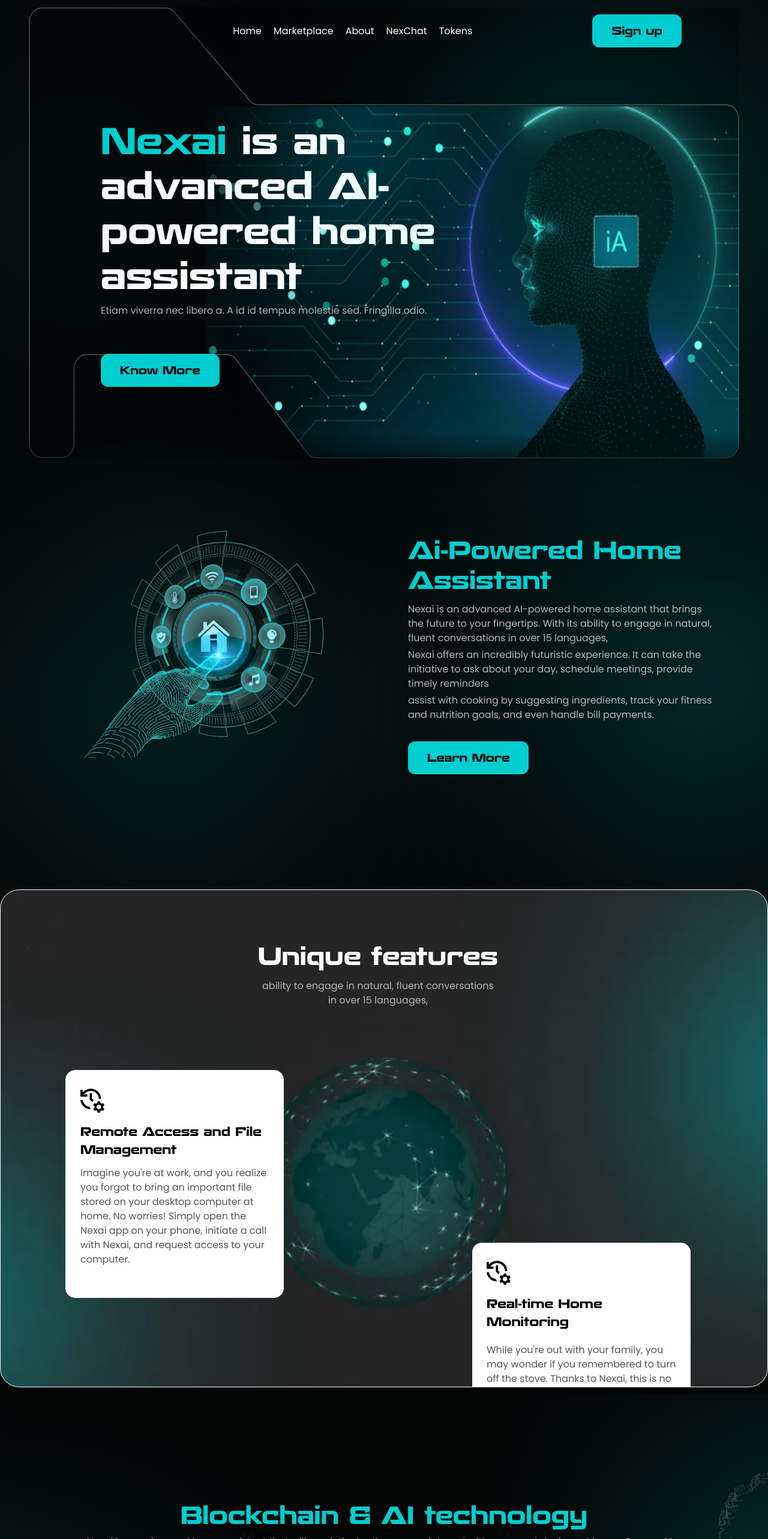
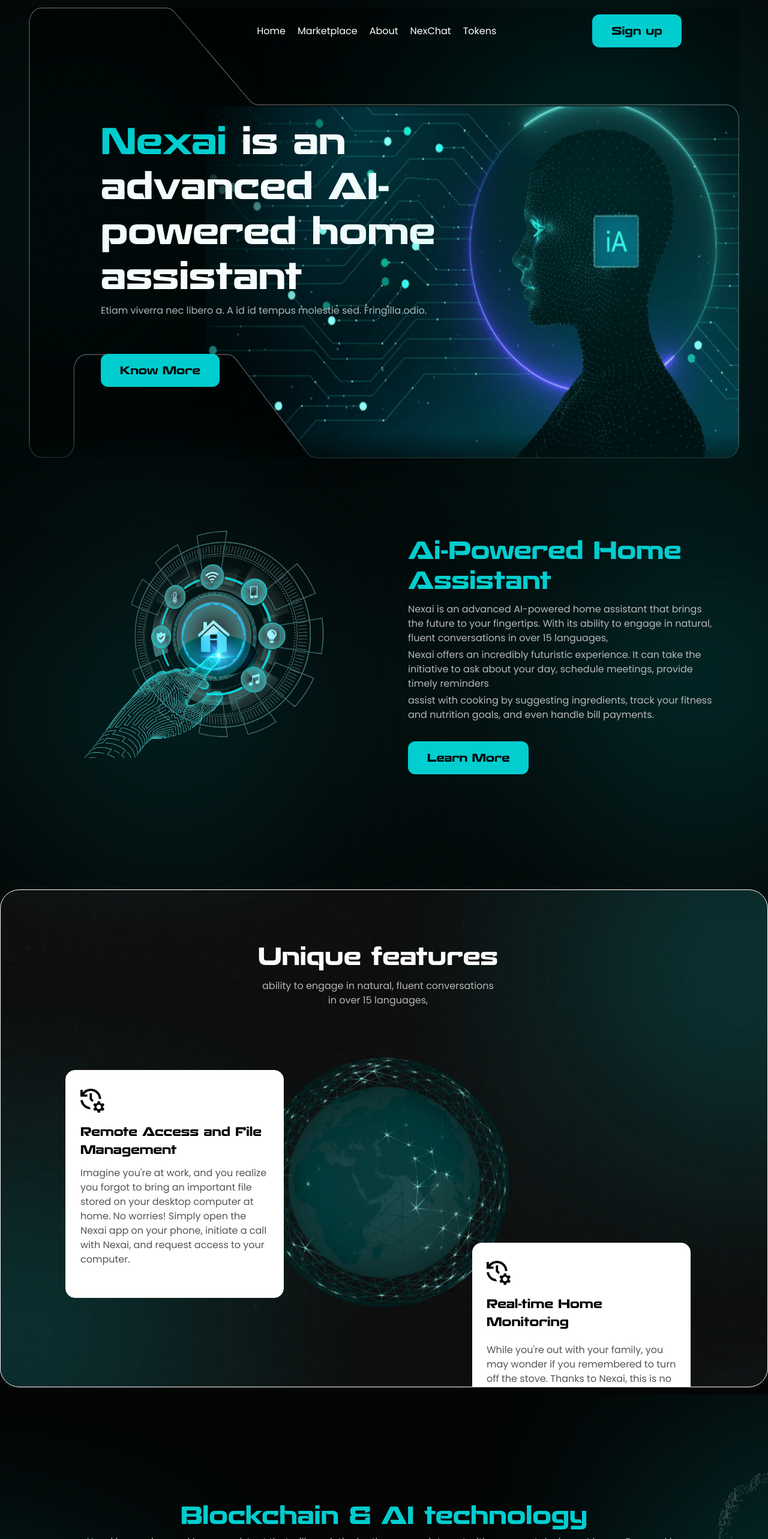
Before and after one commit to mohini-442/naxai, a React (Create React App) app: page / in a window 1280 px wide. Shown: the top 2566 px of the page at 60% size. Built offline with nearby package versions, Linux system fonts and the light colour scheme.

Commit message:
change bg image

```diff
--- a/src/components/Blockchain.jsx
+++ b/src/components/Blockchain.jsx
@@ -37,6 +37,8 @@ const Blockchain = () => {
         autoplaySpeed: 0,
         speed: 2000,
         arrows: false,
+        pauseonHover: false,
+        pauseonFocus: false,
         responsive: [
             {
                 breakpoint: 1024,
--- a/src/components/Myheader.jsx
+++ b/src/components/Myheader.jsx
@@ -12,11 +12,11 @@ function Myheader() {
     return (
         <>
             <div className='mt-1 relative min-h-[84vh] md:min-h-screen xl:px-12'>
-                <div className='bg-[url(./assets/images/bgheader.png)] flex flex-col bg-right md:bg-center bg-no-repeat bg-cover xl:bg-bgSize md:mt-3 bg-black min-h-[80vh] md:min-h-[94vh] z-10'>
+                <div className='bg-[url(./assets/images/bgheader.png)] flex flex-col bg-right lg:bg-center bg-no-repeat bg-cover xl:bg-bgSize md:mt-3 bg-black min-h-[80vh] md:min-h-[94vh] z-10'>
                     <nav className=" px-3 pt-3 flex items-center gap-28 justify-between lg:pr-24">
                         <div className='hidden xl:block'></div>
                         <ul
-                            className={`flex items-center gap-5 mobileView lg:pl-44 ${show ? "right-[-100%]" : "right-0"}`} >
+                            className={`flex items-center gap-5 mobileView lg:pl-64 ${show ? "right-[-100%]" : "right-0"}`} >
                             <li onClick={nav}><a href="#home"
                                 className="text-white relative after:absolute after:w-0 after:h-[1px] hover:after:absolute after:bottom-[-5px] hover:after:w-full hover:text-[#02CDCF] after:left-[50%] transition-all duration-500 after:hover:left-0 after:transition-all after:duration-500 hover:after:bg-[#02CDCF] font-poppins font-normal text-[16px]" >Home
                             </a>
--- a/src/components/Uniquefeatures.jsx
+++ b/src/components/Uniquefeatures.jsx
@@ -4,7 +4,7 @@ const Uniquefeatures = () => {
     return (
         <>
             <div className='overflow-hidden'>
-                <div className='bg-[url(./assets/images/world.png)] rounded-[16px] sm:rounded-[32px] bg-no-repeat bg-cover md:bg-size bg-center max-w-[1340px] object-cover border border-white lg:mt-12  m-[12px] lg:mx-auto p-[24px] lg:p-[80px_120px_0px_100px] h-[650px] md:h-[830px]  relative z-[2] overflow-hidden'>
+                <div className='bg-[url(./assets/images/un.webp)] rounded-[16px] sm:rounded-[32px] bg-no-repeat bg-cover md:bg-size bg-center max-w-[1340px] object-cover border border-white lg:mt-12  m-[12px] lg:mx-auto p-[24px] lg:p-[80px_120px_0px_100px] h-[650px] md:h-[830px]  relative z-[2] overflow-hidden'>
                     <h2 className='ff-recharge text-[30px] md:text-[40px] font-bold text-[#FCFCFC] text-center' data-aos="fade-up"
                         data-aos-duration="3000">Unique features</h2>
                     <p className='font-poppins font-normal text-[14px] md:text-[16px] text-[#B7B7B7] text-center pt-2 max-w-[397px] mx-auto pb-6' data-aos="fade-up"
@@ -49,8 +49,8 @@ const Uniquefeatures = () => {
                             </div>
                         </div>
                     </div>
-                    <div className='w-[262px] h-[262px] bg-[#02CDCF] blur-[194px] absolute top-[22%] right-[-17%] z-[-1] hidden md:block'></div>
-                    <div className='w-[262px] h-[262px] bg-[#02CDCF] blur-[194px] absolute bottom-[-5%] left-[-17%] rounded-[80px] z-[-1] hidden md:block'></div>
+                    <div className='w-[262px] h-[262px] bg-[#02CDCF] blur-[194px] absolute top-[0%] right-[-7%] z-[-1] hidden md:block'></div>
+                    <div className='w-[262px] h-[262px] bg-[#02CDCF] blur-[194px] absolute bottom-[-5%] left-[-7%] rounded-[80px] z-[-1] hidden md:block'></div>
                 </div>
             </div>
         </>
```
Also changed, not shown: src/assets/images/un.webp (added).
